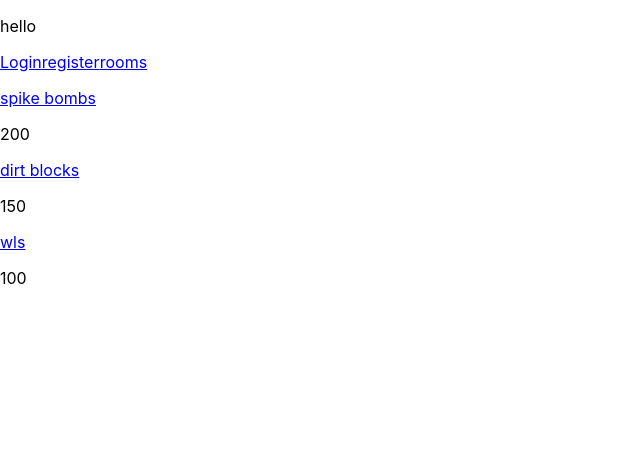
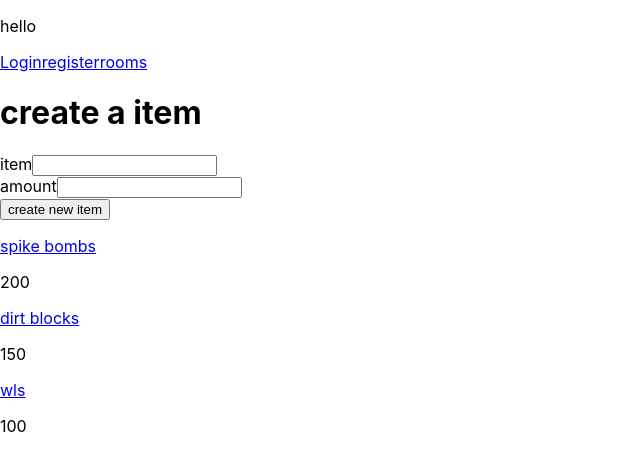
Before and after one commit to colorlessenergy/a-inventory-system, a React (Create React App) app in the folder inventory-system-frontend/: page /#/rooms/1 in a window 1280 px wide. Shown: the top 470 px of the page, without its empty margins (0-640 px from the left). Built offline with nearby package versions, Linux system fonts and the light colour scheme; no server answers; sample sign-in values are in the browser's storage.

Commit message:
made the addItem component and import into the items container

```diff
--- a/inventory-system-frontend/src/containers/Items/Items.js
+++ b/inventory-system-frontend/src/containers/Items/Items.js
@@ -3,6 +3,7 @@ import { initItemsAction } from '../../redux/actions/itemsAction';
 import { connect } from 'react-redux';
 
 import ItemsList from '../../Components/UI/List';
+import AddItem from './addItem';
 
 
 /**
@@ -24,7 +25,10 @@ class Items extends Component {
   render () {
     console.log('items from this.props.items from redux', this.props.items);
     return (
-      <ItemsList url='/items/' items={this.props.items} />
+      <React.Fragment>
+        <AddItem />
+        <ItemsList url='/items/' items={this.props.items} />
+      </React.Fragment>
     );
   }
 };
--- /dev/null
+++ b/inventory-system-frontend/src/containers/Items/addItem.js
@@ -0,0 +1,40 @@
+import React, { Component } from 'react';
+import Form from '../../Components/UI/Form/Form'
+
+class AddItem extends Component {
+  state = {
+    item: '',
+    amount: ''
+  }
+
+  inputChangeHandler = (ev) => {
+    this.setState({
+      [ev.target.id]: ev.target.value
+    });
+
+  }
+
+  submitHandler = (ev) => {
+    ev.preventDefault();
+    // TODO: hook up the backend
+    console.log('creating a item', this.state)
+  }
+
+  render() {
+    let inputsData = [
+      { key: '0', for: 'item', labelText: 'item', type: 'text' },
+      { key: '1', for: 'amount', labelText: 'amount', type: 'text' }
+    ]
+
+    return (
+      <Form
+        inputsData={inputsData}
+        formTitle='create a item'
+        buttonText='create new item'
+        onChange={this.inputChangeHandler}
+        onSubmit={this.submitHandler} />
+    )
+  }
+}
+
+export default AddItem;
```
